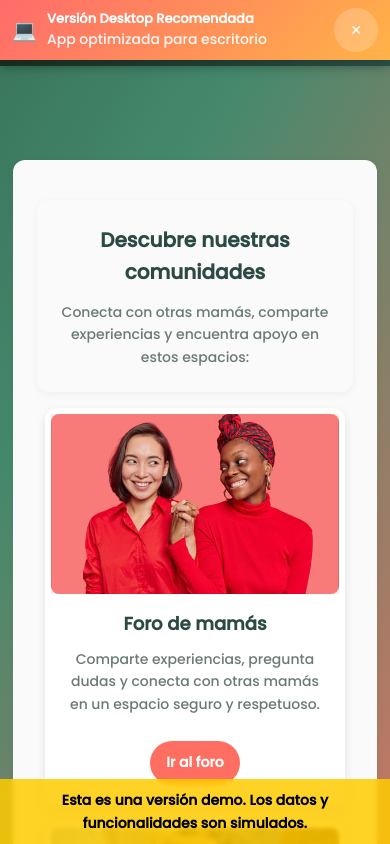
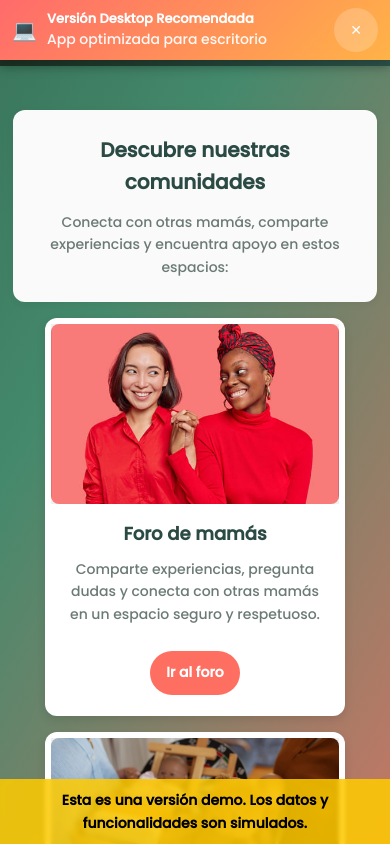
Before and after one commit to Imleiva/mommatch_demo, a React (Create React App) app in the folder frontend/: page /#/comunidad in a window 390 px wide. Shown: the top 844 px of the page. Built offline with nearby package versions, Linux system fonts and the light colour scheme; sample sign-in values are in the browser's storage.

Commit message:
fix: adjust Comunidad mobile - reduce top margin and remove lateral gaps

```diff
--- a/frontend/src/components/Comunidad.css
+++ b/frontend/src/components/Comunidad.css
@@ -9,23 +9,23 @@
 /* Responsive para móviles */
 @media (max-width: 768px) {
   .comunidad-container {
-    margin: 80px 0 0 0;
-    padding: 1rem 0.8rem 5rem 0.8rem;
+    margin: 70px 0 0 0;
+    padding: 0.5rem 0 5rem 0;
     width: 100vw;
     max-width: 100vw;
     box-sizing: border-box;
   }
 
   .comunidad-intro-wrapper {
-    margin: 0.5rem auto;
-    padding: 1.2rem 1rem;
-    border-radius: 10px;
+    margin: 0 auto;
+    padding: 1rem 0.8rem;
+    border-radius: 0;
     width: 100%;
     box-sizing: border-box;
   }
 
   .comunidad-intro {
-    padding: 1rem;
+    padding: 1rem 0.8rem;
     width: 100%;
     box-sizing: border-box;
   }
@@ -41,14 +41,15 @@
   }
 
   .comunidad-features {
-    margin: 1.2rem 0;
+    margin: 1rem 0;
     width: 100%;
+    padding: 0 0.8rem;
     box-sizing: border-box;
   }
 
   .comunidad-features > p {
     font-size: 0.95rem;
-    padding: 0 0.5rem;
+    padding: 0;
     line-height: 1.5;
   }
 
@@ -67,6 +68,7 @@
     min-width: unset;
     max-width: 100%;
     padding: 1rem;
+    margin: 0;
     box-sizing: border-box;
   }
 
@@ -262,15 +264,7 @@
   box-shadow: 0 4px 8px rgba(0, 0, 0, 0.1);
 }
 
-.comunidad-intro-wrapper {
-  background-color: #fafafa;
-  border-radius: 12px;
-  width: 100%;
-  max-width: 1100px;
-  padding: 1.5rem 1.5rem 2.5rem;
-  margin: 4rem auto 1rem;
-  box-shadow: 0 2px 8px rgba(0, 0, 0, 0.05);
-}
+
 
 .comunidad-intro {
   background-color: #fafafa;
```
